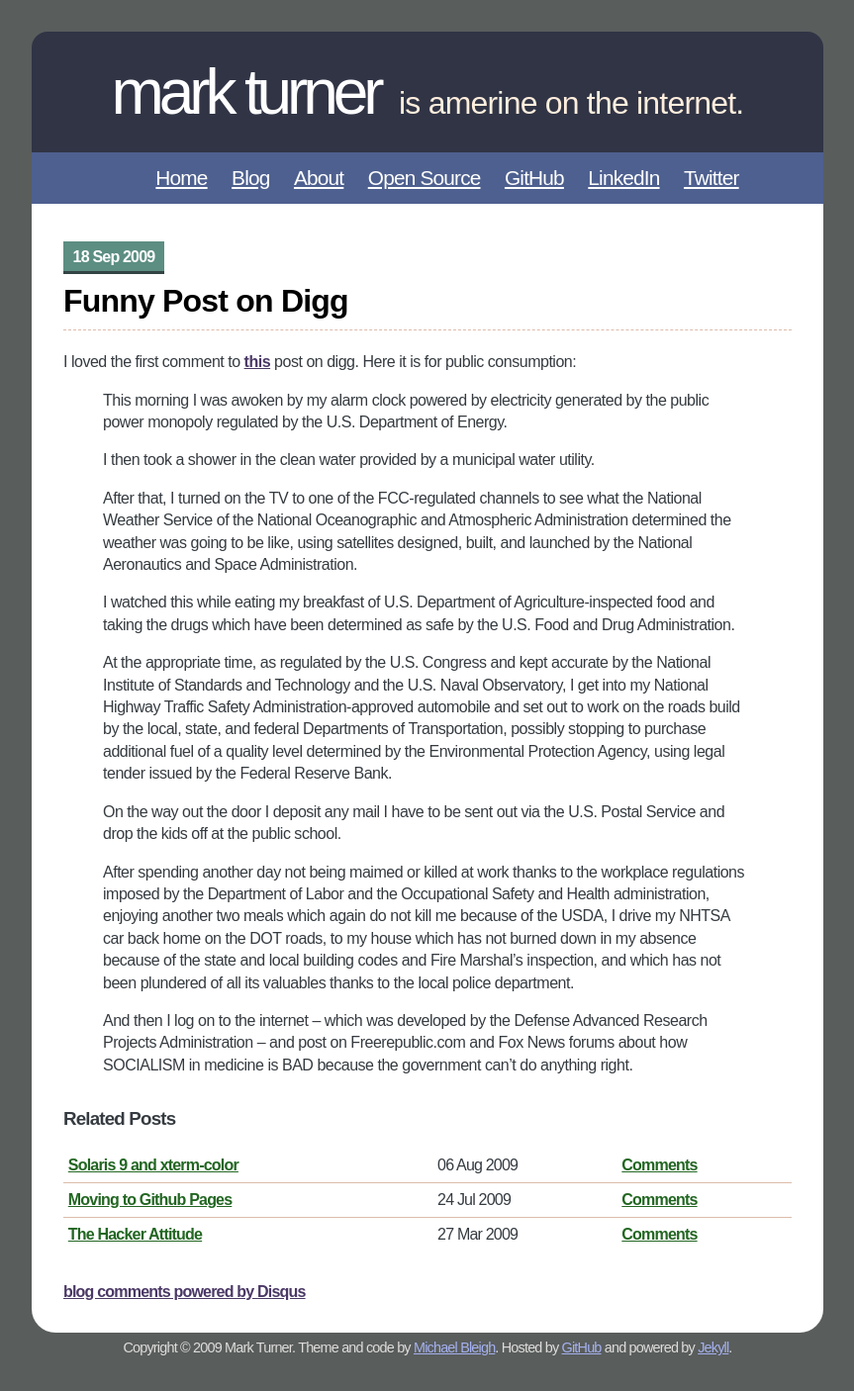
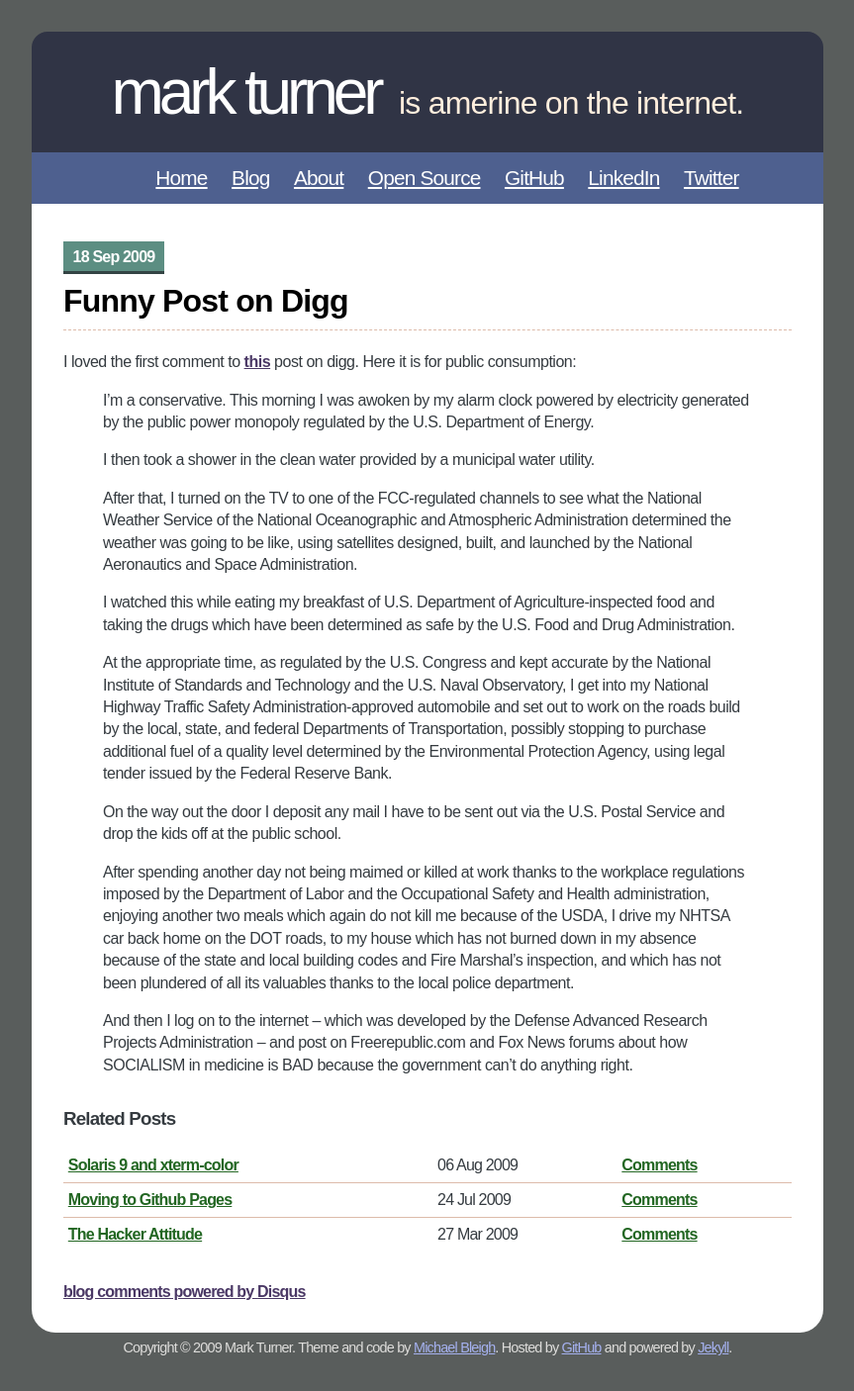
Before and after one commit to amerine/amerine.github.com, a Jekyll site: the page built from _posts/2009-09-18-funny-comment-on-digg.markdown, in a window 1280 px wide. Shown: the whole page at 99% size, without its empty margins (208-1071 px from the left). Built offline with Jekyll 4.4.1, drawn with Linux system fonts in a browser that asks for light colours; comment, search, counter and statistics services are not loaded.

Commit message:
modified that new post

```diff
--- a/_posts/2009-09-18-funny-comment-on-digg.markdown
+++ b/_posts/2009-09-18-funny-comment-on-digg.markdown
@@ -6,6 +6,7 @@ title: Funny Post on Digg
 I loved the first comment to [this](http://digg.com/politics/Bill_O_Reilly_Backs_Public_Option_VIDEO) post on digg.
 Here it is for public consumption:
 
+>I'm a conservative.
 >This morning I was awoken by my alarm clock powered by electricity generated by the public power monopoly regulated by the U.S. Department of Energy.
 >
 >I then took a shower in the clean water provided by a municipal water utility.
```
